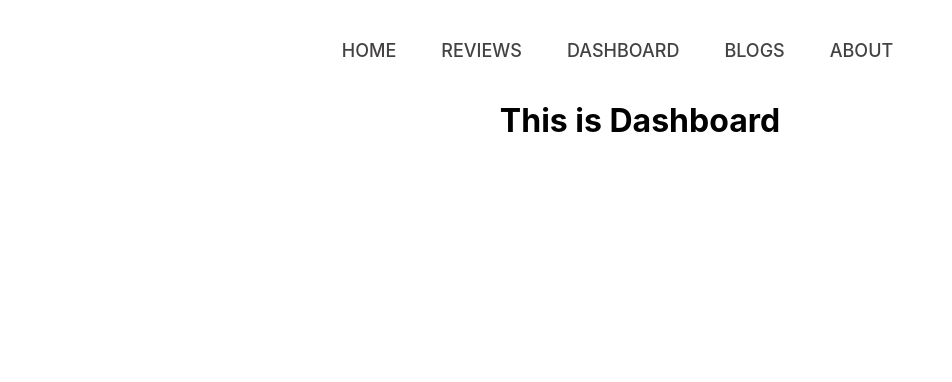
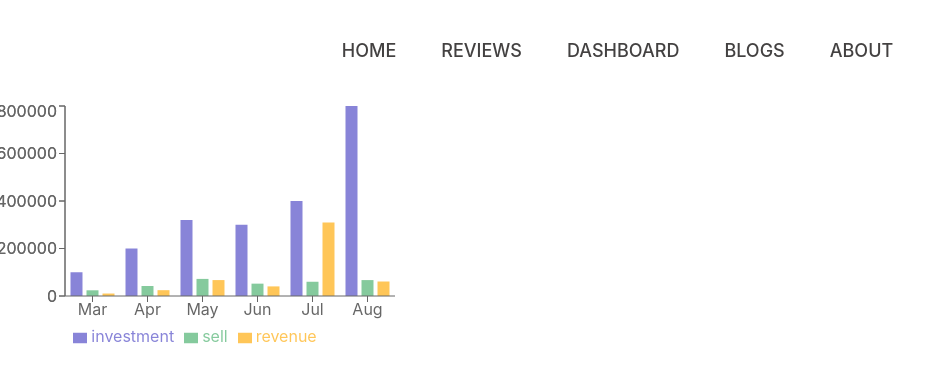
Before and after one commit to motlubor/product-analysis, a React (Create React App) app: page /dashboard in a window 1280 px wide. Shown: the top 382 px of the page, without its empty margins (0-952 px from the left). Built offline with nearby package versions, Linux system fonts and the light colour scheme.

Commit message:
added a bar chart successfully

```diff
--- a/package.json
+++ b/package.json
@@ -6,6 +6,7 @@
     "@testing-library/jest-dom": "^5.16.3",
     "@testing-library/react": "^12.1.4",
     "@testing-library/user-event": "^13.5.0",
+    "axios": "^0.26.1",
     "react": "^18.0.0",
     "react-dom": "^18.0.0",
     "react-router-dom": "^6.3.0",
--- /dev/null
+++ b/public/data.json
@@ -0,0 +1,38 @@
+[
+    {
+        "month": "Mar",
+        "investment": 100000,
+        "sell": 24001,
+        "revenue": 10401
+    },
+    {
+        "month": "Apr",
+        "investment": 200000,
+        "sell": 42003,
+        "revenue": 24500
+    },
+    {
+        "month": "May",
+        "investment": 320000,
+        "sell": 72006,
+        "revenue": 67010
+    },
+    {
+        "month": "Jun",
+        "investment": 300000,
+        "sell": 52009,
+        "revenue": 40405
+    },
+    {
+        "month": "Jul",
+        "investment": 400000,
+        "sell": 60001,
+        "revenue": 309000
+    },
+    {
+        "month": "Aug",
+        "investment": 800000,
+        "sell": 67000,
+        "revenue": 61000
+    }
+]
--- /dev/null
+++ b/src/components/Chart/Chart.js
@@ -0,0 +1,30 @@
+import axios from 'axios';
+import React, { useEffect, useState } from 'react';
+import { Bar, BarChart, Legend, Tooltip, XAxis, YAxis } from 'recharts';
+
+const Chart = () => {
+    const [datas, setDatas] = useState([]);
+    useEffect(() => {
+        axios.get('data.json')
+            .then(data => {
+                const loadData = data.data
+
+                setDatas(loadData)
+            });
+    }, []);
+    return (
+        <BarChart width={400} height={250} data={datas}>
+            <Bar dataKey="investment" fill="#8884d8" />
+            <Bar dataKey="sell" fill="#85ca9d" />
+            <Bar dataKey="revenue" fill="#ffc658" />
+            <XAxis dataKey="month"></XAxis>
+            <YAxis></YAxis>
+            <YAxis></YAxis>
+            <Tooltip />
+            <Legend />
+
+        </BarChart >
+    );
+};
+
+export default Chart;
--- a/src/components/Dashboard/Dashboard.js
+++ b/src/components/Dashboard/Dashboard.js
@@ -1,11 +1,16 @@
-import React from 'react';
+import React, { useEffect, useState } from 'react';
+import { Bar, BarChart, XAxis, YAxis } from 'recharts';
+import Chart from '../Chart/Chart';
 import './Dashboard.css';
 
 const Dashboard = () => {
+
     return (
         <div>
-            <h1>This is Dashboard</h1>
-        </div>
+            <Chart></Chart>
+
+        </div >
+
     );
 };
 
```
Also changed, not shown: src/components/Chart/Chart.css (added), 1 other file (tests, documents, lock files or other folders).
